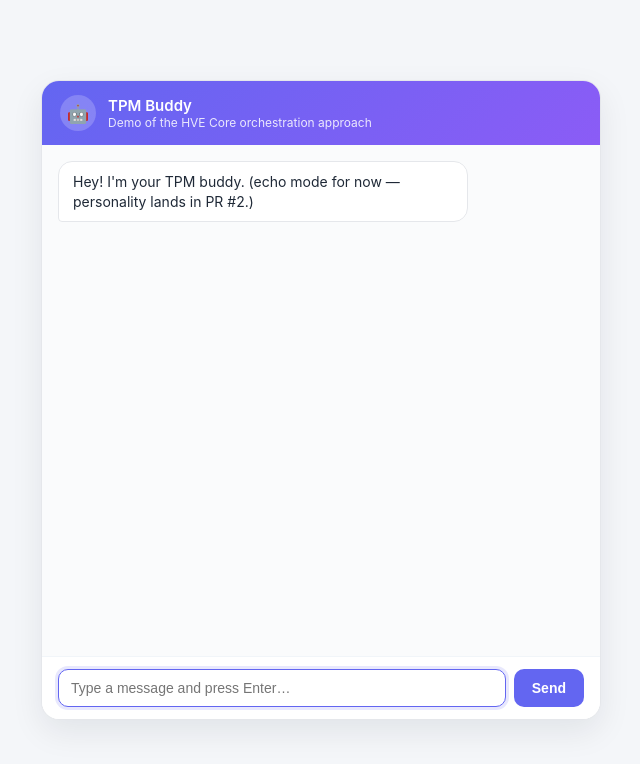
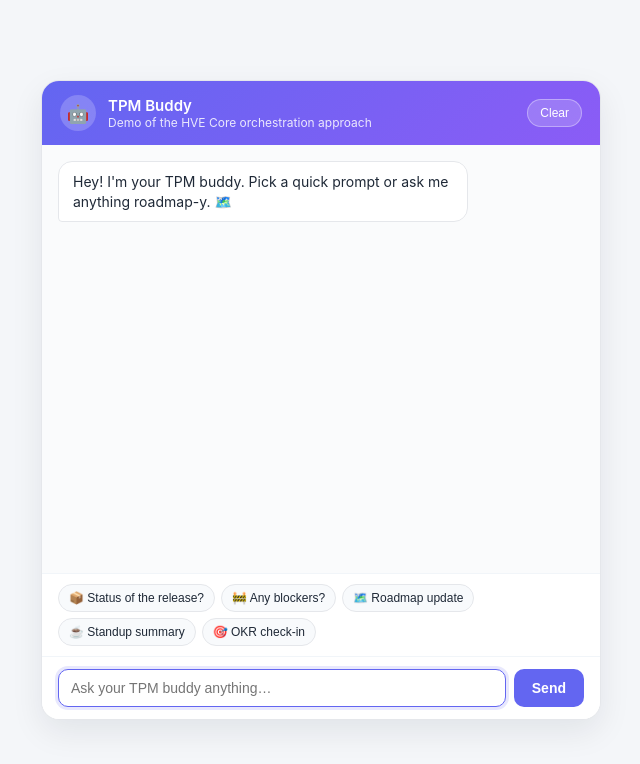
Before and after one commit to benjaminmoules/demo-chat-tpm, a plain HTML site: page index.html in a window 1280 px wide. Shown: the whole page, without its empty margins (319-959 px from the left). Drawn offline with Linux system fonts and the light colour scheme.

Commit message:
feat(F-002): TPM personality + preset prompts + clear (#4)
Implements issue #2.

- index.html: presets bar (5 buttons), Clear button in header
- styles.css: presets pill style, clear button, header layout
- app.js: keyword classifier (status/blockers/roadmap/standup/okr/default),
  reply pool per intent, no-repeat picker, preset click handler, clear handler

Acceptance criteria:
- AC1 TPM-flavored library across multiple intents .......... ok
- AC2 no two replies in a row from the same bucket .......... ok
- AC3 5 preset prompt buttons (>= 4 required) ............... ok
- AC4 clicking a preset sends the prompt as if typed ........ ok
- AC5 Clear button empties the thread ....................... ok

Closes #2

Co-authored-by: benjaminmoules <benjaminmoules@users.noreply.github.com>

```diff
--- a/app.js
+++ b/app.js
@@ -1,10 +1,85 @@
-// Demo Chat TPM — F-001 base chat UI
-// Echo bot for now; personality + presets land in F-002.
+// Demo Chat TPM — F-002 TPM personality + preset prompts.
+// See ADR-002 for the canned-replies decision.
 
 (function () {
   const thread = document.getElementById("thread");
   const form = document.getElementById("composer");
   const input = document.getElementById("input");
+  const presets = document.getElementById("presets");
+  const clearBtn = document.getElementById("clear");
+
+  // Personality library, grouped by intent.
+  const REPLIES = {
+    status: [
+      "We're 87% green, which in TPM dialect means 'two fires away from red'.",
+      "Status: trending positive. Trending in which direction? Yes.",
+      "On track for a slightly different definition of 'on track'.",
+      "Green on the dashboard, amber in my heart, red in the retro.",
+    ],
+    blockers: [
+      "The blocker is the dependency on the team that depends on us. Classic.",
+      "No blockers. Just 14 'risks' that look suspiciously like blockers.",
+      "Only one blocker: vendor onboarding. ETA: when the sun expands.",
+      "Unblocked! …pending one final approval from someone on PTO.",
+    ],
+    roadmap: [
+      "Q3 roadmap is locked. Q4 roadmap is locked. Q3 deliverables moved to Q4. Roadmap is locked.",
+      "Roadmap updated. Same scope, same date, slightly more optimistic font.",
+      "Added a swimlane for 'tech debt'. It is, unsurprisingly, very wide.",
+      "Roadmap status: 60% milestones, 40% emojis.",
+    ],
+    standup: [
+      "Yesterday: meetings about meetings. Today: meetings. Blockers: the meetings.",
+      "Engineering: shipping. Design: refining. PM: re-prioritizing. Me: scribing.",
+      "Three updates, two action items, one circle-back. Standard standup.",
+      "We agreed to disagree, then agreed to revisit, then agreed to ship anyway.",
+    ],
+    okr: [
+      "KR1: 80%. KR2: 65%. KR3: 'in progress' since 2024.",
+      "OKRs are healthy if you squint and ignore the trailing indicators.",
+      "Let's add a stretch KR so the current ones look reasonable by comparison.",
+      "Hitting all KRs. Possibly because we redefined them last Tuesday.",
+    ],
+    default: [
+      "Let's take it offline and circle back in the Tiger Team.",
+      "Great point — adding it to the parking lot.",
+      "Let me sync with the stakeholder and triple-confirm.",
+      "Can we put a slide together for the steerco about that?",
+      "Let's align on the alignment before we align with leadership.",
+      "Acknowledged. Action item assigned to 'TBD'.",
+    ],
+  };
+
+  const INTENTS = [
+    { bucket: "status",   keywords: ["status", "release", "ship", "track", "progress", "eta"] },
+    { bucket: "blockers", keywords: ["blocker", "block", "stuck", "dependency", "risk"] },
+    { bucket: "roadmap",  keywords: ["roadmap", "plan", "quarter", "q1", "q2", "q3", "q4", "milestone"] },
+    { bucket: "standup",  keywords: ["standup", "stand-up", "daily", "scrum"] },
+    { bucket: "okr",      keywords: ["okr", "kr", "objective", "goal", "metric"] },
+  ];
+
+  function classify(text) {
+    const lower = text.toLowerCase();
+    for (const intent of INTENTS) {
+      if (intent.keywords.some((k) => lower.includes(k))) return intent.bucket;
+    }
+    return "default";
+  }
+
+  const lastIndexByBucket = {};
+  function pickReply(bucket) {
+    const pool = REPLIES[bucket] || REPLIES.default;
+    let idx = Math.floor(Math.random() * pool.length);
+    if (pool.length > 1 && idx === lastIndexByBucket[bucket]) {
+      idx = (idx + 1) % pool.length; // AC2: avoid two in a row from the same bucket
+    }
+    lastIndexByBucket[bucket] = idx;
+    return pool[idx];
+  }
+
+  function botReply(userText) {
+    return pickReply(classify(userText));
+  }
 
   function appendBubble(text, who) {
     const row = document.createElement("div");
@@ -18,19 +93,13 @@
     return bubble;
   }
 
-  function botReply(userText) {
-    // Echo placeholder. Replaced by TPM personality engine in F-002.
-    return "You said: " + userText;
-  }
-
   function send(text) {
     const trimmed = text.trim();
-    if (!trimmed) return; // AC5: ignore empty
+    if (!trimmed) return;
     appendBubble(trimmed, "user");
     input.value = "";
 
-    // Fake "thinking" delay (~400ms) — AC3
-    const typing = appendBubble("…", "bot");
+    const typing = appendBubble("typing…", "bot");
     typing.classList.add("typing");
     setTimeout(function () {
       typing.classList.remove("typing");
@@ -39,14 +108,26 @@
     }, 400);
   }
 
+  function clearThread() {
+    thread.innerHTML = "";
+    appendBubble("Conversation cleared. Fresh roadmap, same chaos. 🚀", "bot");
+  }
+
   form.addEventListener("submit", function (e) {
     e.preventDefault();
     send(input.value);
   });
 
-  // Greet on load so the empty state isn't awkward.
+  presets.addEventListener("click", function (e) {
+    const btn = e.target.closest(".preset");
+    if (!btn) return;
+    send(btn.dataset.prompt);
+  });
+
+  clearBtn.addEventListener("click", clearThread);
+
   window.addEventListener("DOMContentLoaded", function () {
-    appendBubble("Hey! I'm your TPM buddy. (echo mode for now — personality lands in PR #2.)", "bot");
+    appendBubble("Hey! I'm your TPM buddy. Pick a quick prompt or ask me anything roadmap-y. 🗺️", "bot");
     input.focus();
   });
 })();
--- a/index.html
+++ b/index.html
@@ -10,20 +10,29 @@
   <main class="frame" aria-label="TPM Buddy chat">
     <header class="header">
       <span class="avatar" aria-hidden="true">🤖</span>
-      <div>
+      <div class="header-text">
         <div class="title">TPM Buddy</div>
         <div class="subtitle">Demo of the HVE Core orchestration approach</div>
       </div>
+      <button id="clear" class="clear" type="button" aria-label="Clear conversation">Clear</button>
     </header>
 
     <section id="thread" class="thread" aria-live="polite" aria-label="Conversation"></section>
+
+    <div id="presets" class="presets" aria-label="Quick prompts">
+      <button type="button" class="preset" data-prompt="Status of the release?">📦 Status of the release?</button>
+      <button type="button" class="preset" data-prompt="Any blockers?">🚧 Any blockers?</button>
+      <button type="button" class="preset" data-prompt="Roadmap update please">🗺️ Roadmap update</button>
+      <button type="button" class="preset" data-prompt="Standup summary">☕ Standup summary</button>
+      <button type="button" class="preset" data-prompt="How are we doing on OKRs?">🎯 OKR check-in</button>
+    </div>
 
     <form id="composer" class="composer" autocomplete="off">
       <input
         id="input"
         class="input"
         type="text"
-        placeholder="Type a message and press Enter…"
+        placeholder="Ask your TPM buddy anything…"
         aria-label="Type your message"
       />
       <button type="submit" class="send">Send</button>
--- a/styles.css
+++ b/styles.css
@@ -45,6 +45,37 @@ body {
   align-items: center;
   gap: 12px;
 }
+.header-text { flex: 1; }
+
+.clear {
+  background: rgba(255, 255, 255, 0.18);
+  color: #fff;
+  border: 1px solid rgba(255, 255, 255, 0.35);
+  padding: 6px 12px;
+  border-radius: 999px;
+  font-size: 12px;
+  cursor: pointer;
+}
+.clear:hover { background: rgba(255, 255, 255, 0.28); }
+
+.presets {
+  display: flex;
+  flex-wrap: wrap;
+  gap: 6px;
+  padding: 10px 16px;
+  background: #fff;
+  border-top: 1px solid #f1f5f9;
+}
+.preset {
+  font-size: 12px;
+  padding: 6px 10px;
+  border: 1px solid var(--border);
+  border-radius: 999px;
+  background: #f8fafc;
+  cursor: pointer;
+  color: var(--text);
+}
+.preset:hover { background: #eef2ff; border-color: var(--primary); }
 
 .avatar {
   width: 36px;
```
